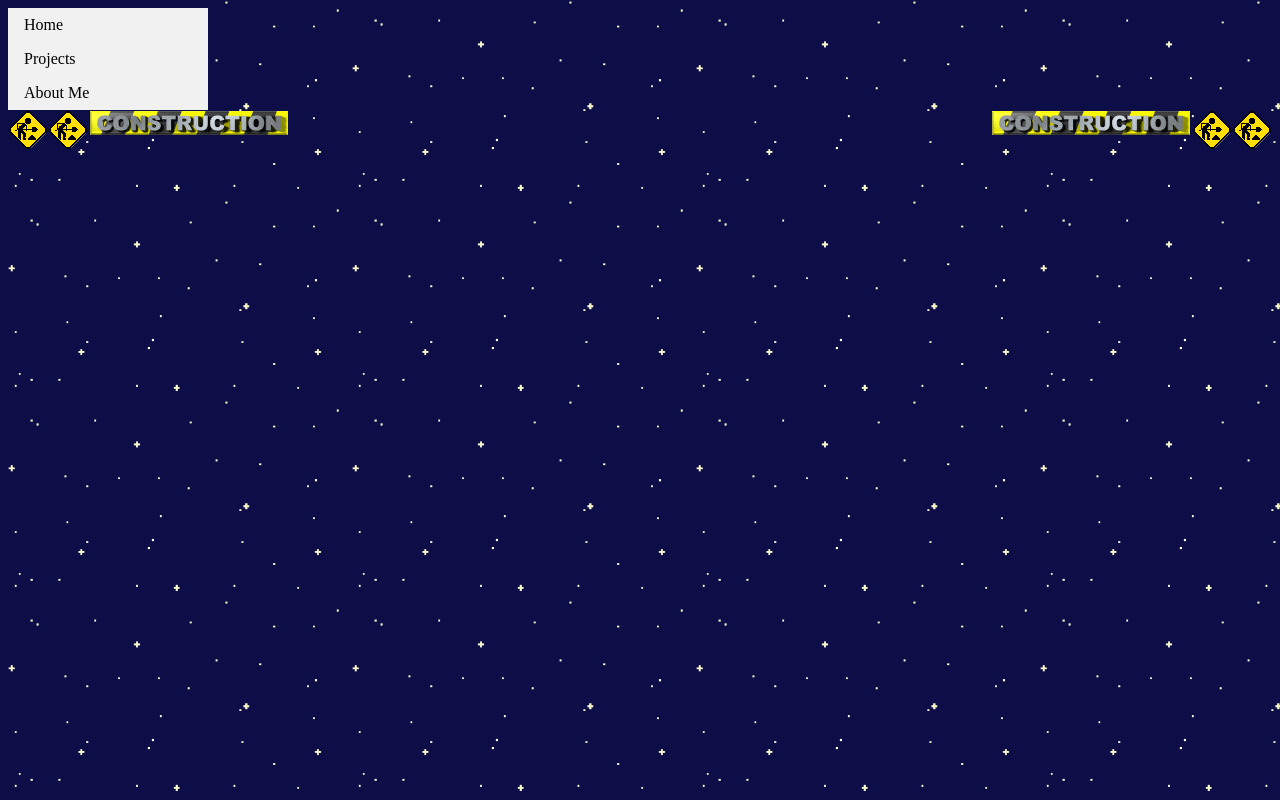
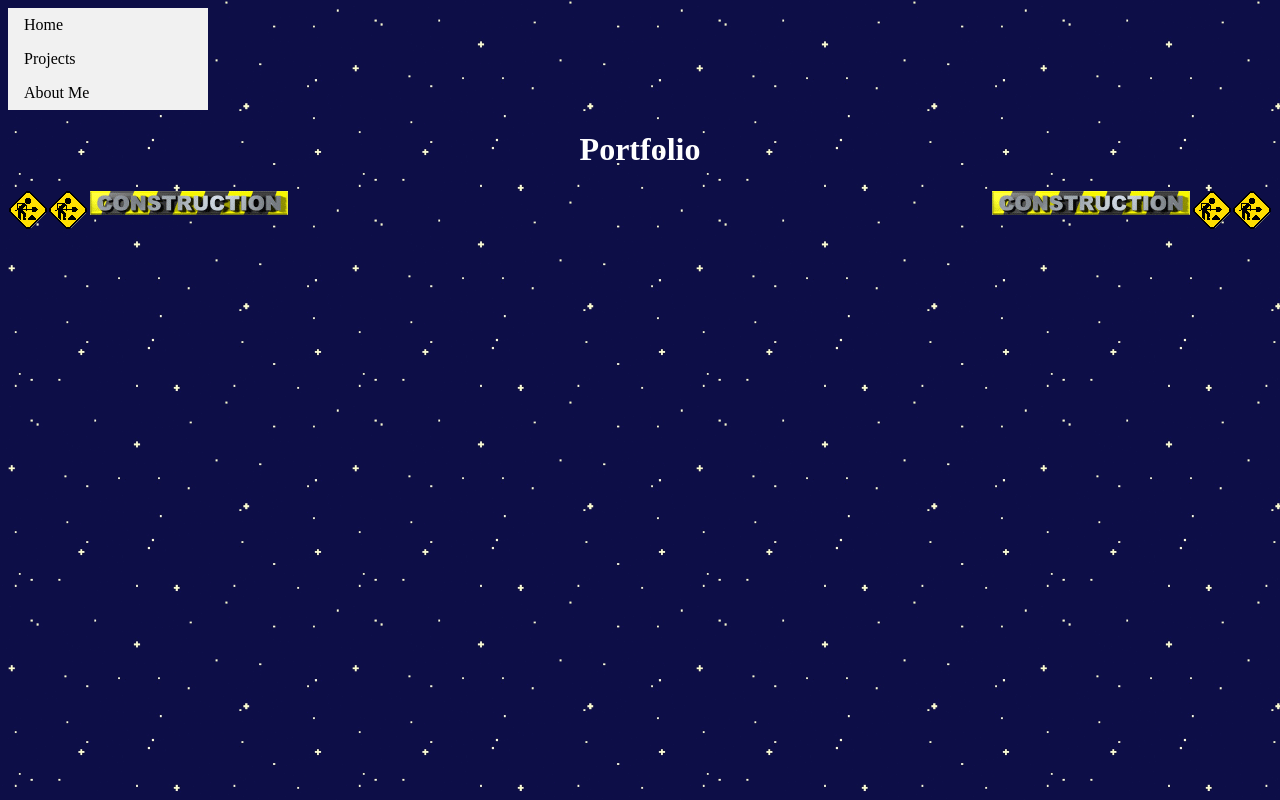
Before and after one commit to PhoenixDuarte/phoenixduarte.github.io, a plain HTML site: page portfolio.html in a window 1280 px wide. Drawn offline with Linux system fonts and the light colour scheme.

Commit message:
aligned text in nopage.html. Added portfolio text in portfolio.

```diff
--- a/portfolio.html
+++ b/portfolio.html
@@ -31,6 +31,10 @@ li a:hover {
     background-color: #555;
     color: white;
 }
+    h1 {
+    text-align: center;
+    color: white;
+    }
 </style>
 </head>
 <body>
@@ -39,6 +43,8 @@ li a:hover {
   <li><a href="nopage.html">Projects</a></li>
   <li><a href="nopage.html">About Me</a></li>
 </ul>
+
+<h1>Portfolio</h1>
 
 <img src="images/man.gif" alt="Building" style="width:40px;height:40px;" align="left">
 <img src="images/man.gif" alt="Building" style="width:40px;height:40px;" align="left">
```
Also changed, not shown: nopage.html (+2 -2 lines).
